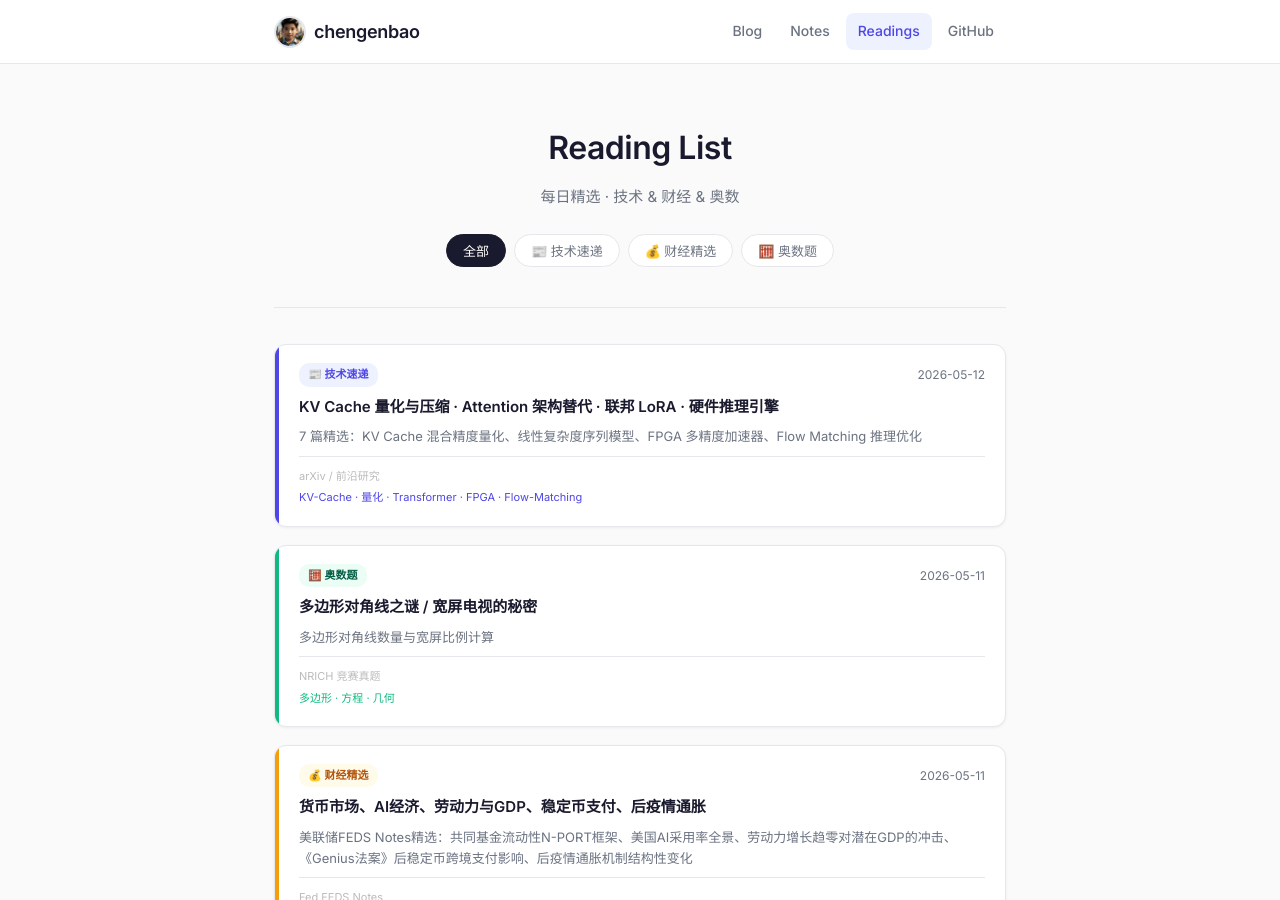
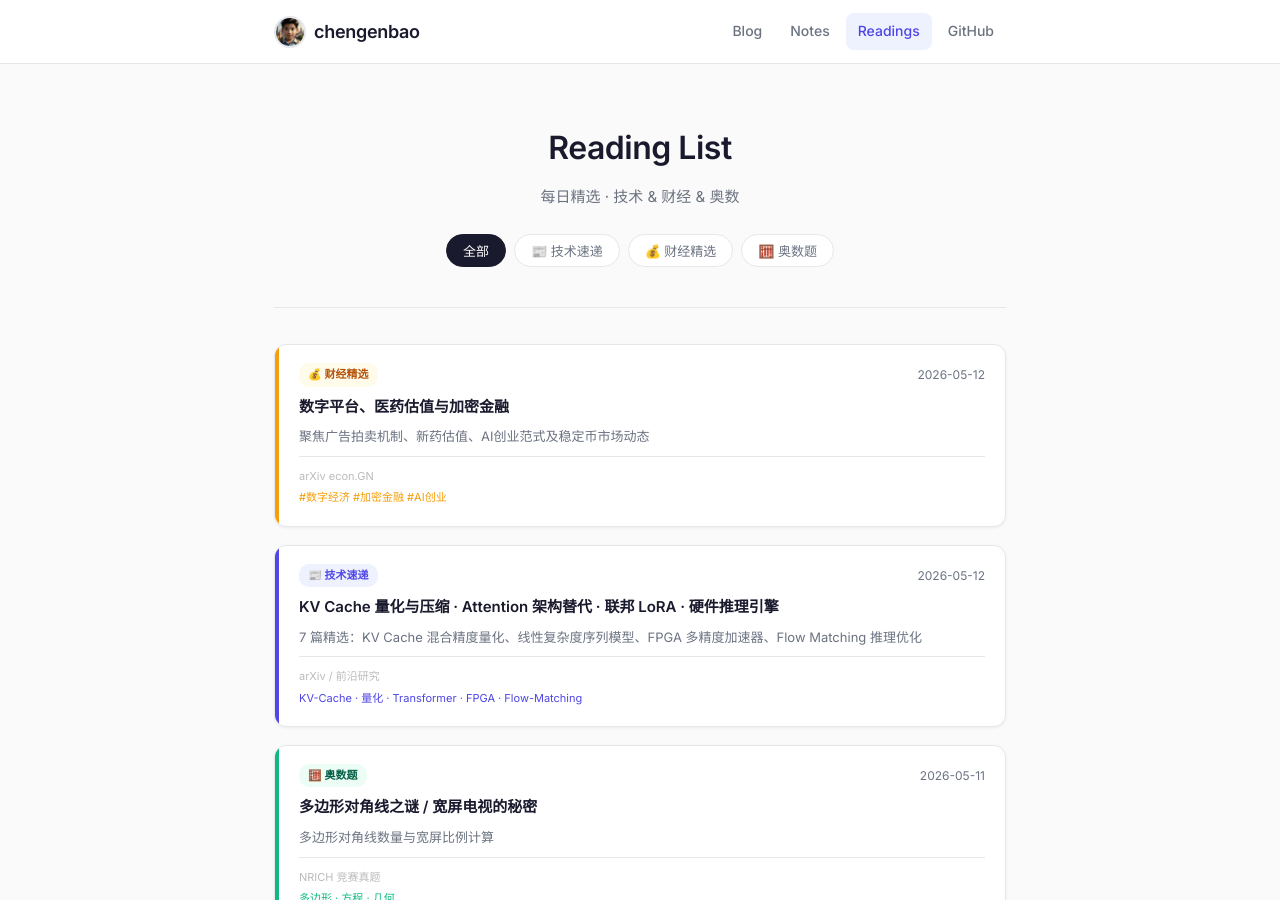
Before and after one commit to chengenbao/chengenbao.github.io, a Jekyll site: the page built from reading-list/index.md, in a window 1280 px wide and 900 px high. Built offline with Jekyll 4.4.1, drawn with Linux system fonts in a browser that asks for light colours.

Commit message:
update index finance 2026-05-12

```diff
--- a/reading-list/index.md
+++ b/reading-list/index.md
@@ -18,6 +18,21 @@
   </div>
 
   <div class="rl-grid">
+<a class="rl-card finance" href="/reading-list/2026-05-12-finance-daily/">
+  <div class="rl-accent"></div>
+  <div class="rl-body">
+    <div class="rl-top">
+      <span class="rl-badge finance">💰 财经精选</span>
+      <time>2026-05-12</time>
+    </div>
+    <h2>数字平台、医药估值与加密金融</h2>
+    <p>聚焦广告拍卖机制、新药估值、AI创业范式及稳定币市场动态</p>
+    <div class="rl-meta">
+      <span class="rl-source">arXiv econ.GN</span>
+      <span class="rl-tags">#数字经济 #加密金融 #AI创业</span>
+    </div>
+  </div>
+</a>
 <a class="rl-card tech" href="/reading-list/2026-05-12-tech-daily/">
   <div class="rl-accent"></div>
   <div class="rl-body">
```
